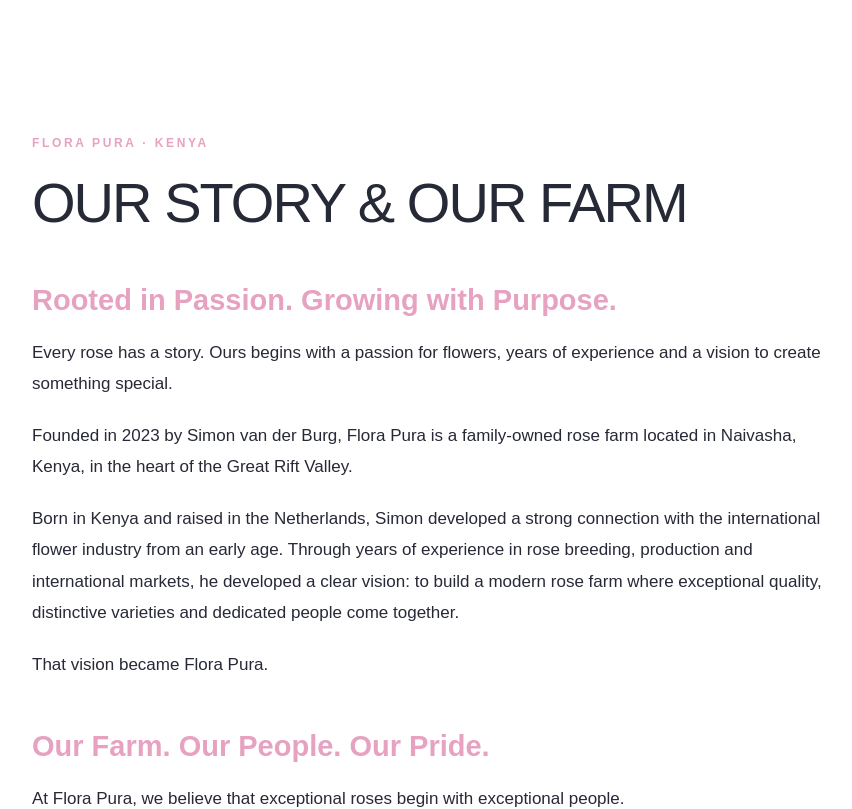
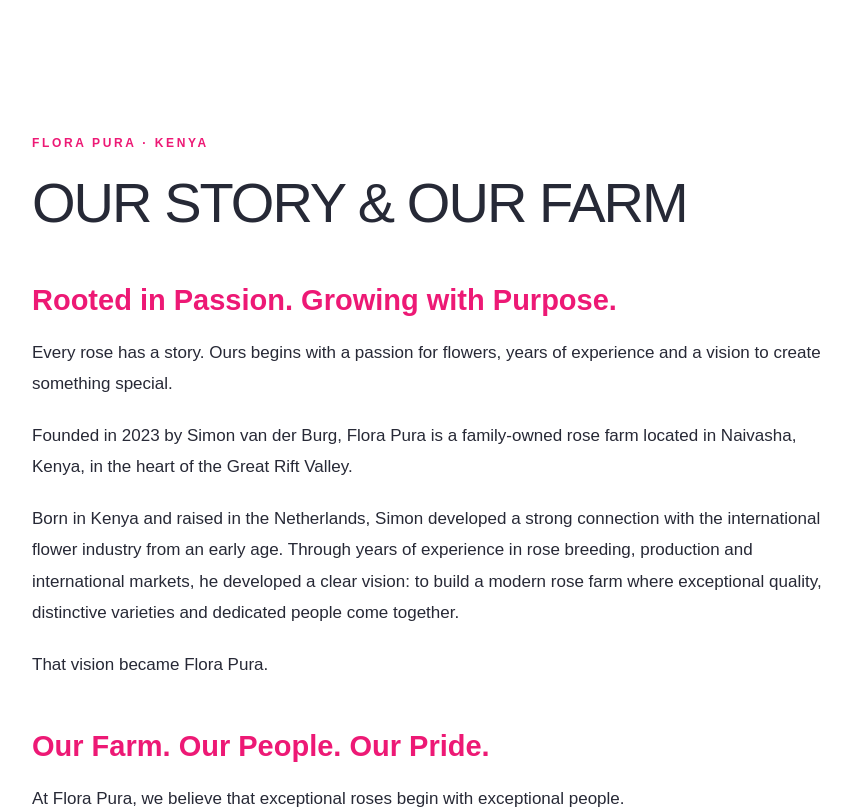
Before and after one commit to Rob1974BR/Flora-Pura-Brochure, a Next.js app: page / in a window 1280 px wide. Shown: the part 4340-5149 px from the top of the page, without its empty margins (168-1020 px from the left). Built offline with nearby package versions, Linux system fonts and the light colour scheme.

Commit message:
Match story accent pink exactly to Back to collection

```diff
--- a/app/globals.css
+++ b/app/globals.css
@@ -141,3 +141,7 @@
 .fp-story-eyebrow{color:#e6a2c0!important}
 .fp-story-signature em{color:#b56589!important}
 @media(max-width:600px){.fp-site-nav{min-height:88px!important;padding:10px 14px!important}.fp-site-brand img{width:104px!important;height:62px!important}.fp-site-links a{font-size:11px!important}}
+
+/* Match page 3 pink exactly to Back to collection (#ed1975) */
+.fp-story h3,.fp-story-eyebrow,.fp-story-signature em{color:#ed1975!important}
+.fp-site-links a:hover,.fp-site-links a:focus-visible{color:#ed1975!important}
```
